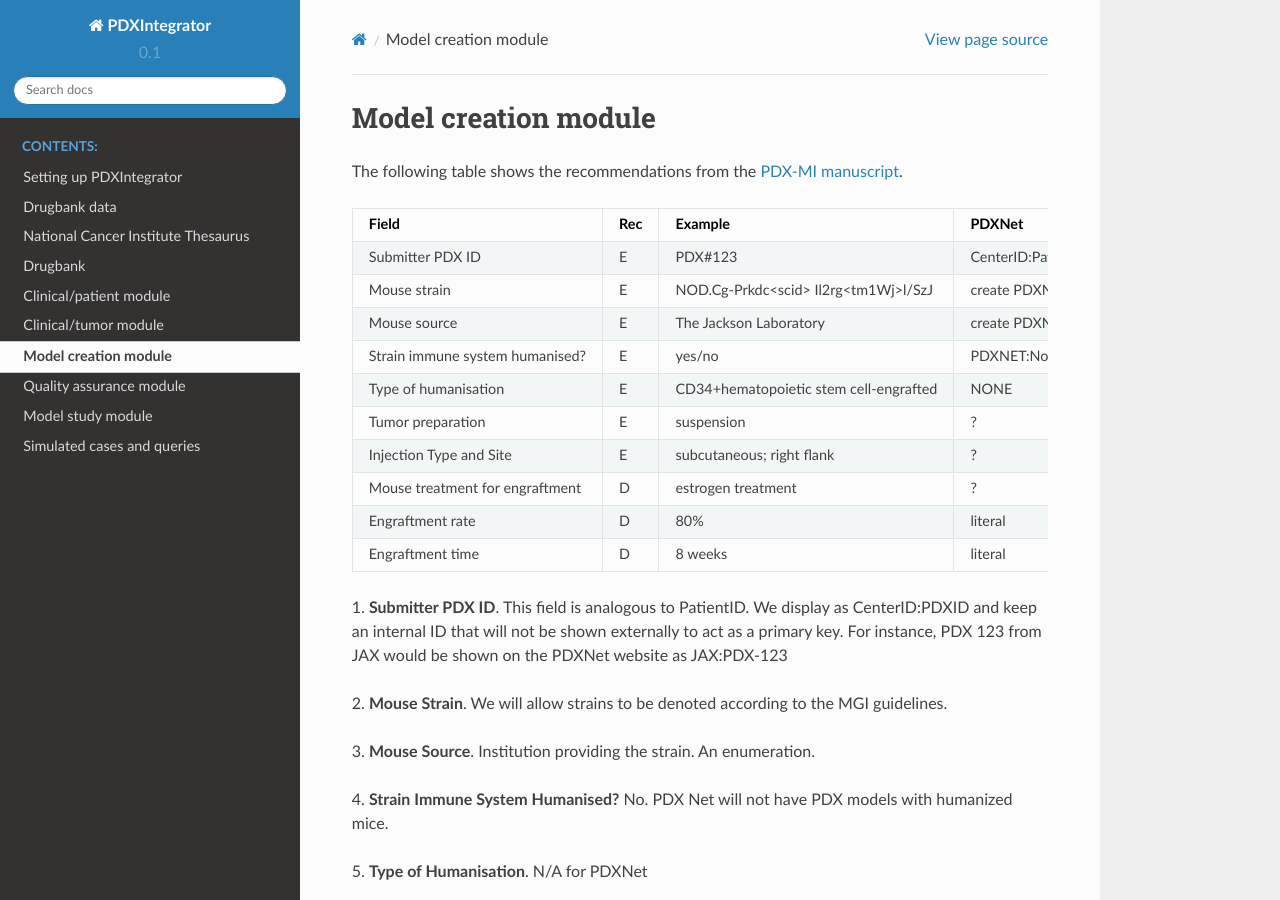
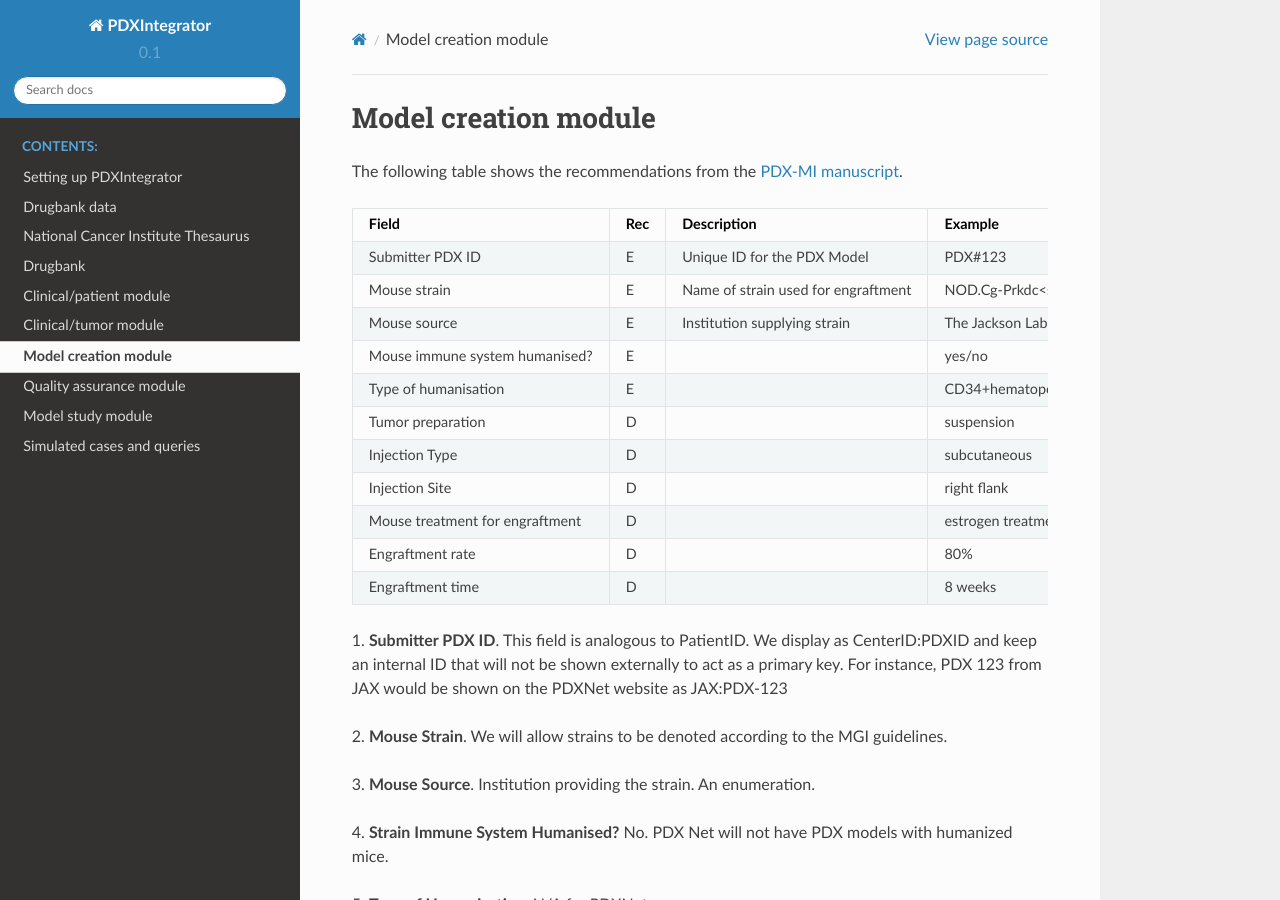
Before and after one commit to TheJacksonLaboratory/PDXintegrator, a Sphinx documentation site: the page built from docs/modelcreation.rst, in a window 1280 px wide and 900 px high. Built offline with Sphinx 7.4.7 and the Read the Docs theme 2.0.0, drawn with Linux system fonts in a browser that asks for light colours.

Commit message:
added description column to table

```diff
--- a/docs/modelcreation.rst
+++ b/docs/modelcreation.rst
@@ -4,29 +4,31 @@ Model creation module
 The following table shows the recommendations from the  `PDX-MI manuscript <https://www.ncbi.nlm.nih.gov/pubmed/29092942/>`_.
 
 
-+--------------------------------+-----+--------------------------------------+------------------------------------------------+
-| Field                          | Rec | Example                              |  PDXNet                                        |
-+================================+=====+======================================+================================================+
-| Submitter PDX     ID           | E   | PDX#123                              | CenterID:PatientID                             |
-+--------------------------------+-----+--------------------------------------+------------------------------------------------+
-| Mouse strain                   | E   |NOD.Cg-Prkdc<scid> Il2rg<tm1Wj>l/SzJ  | create PDXNet classes?                         |
-+--------------------------------+-----+--------------------------------------+------------------------------------------------+
-| Mouse source                   | E   |The Jackson Laboratory                | create PDXNet classes?                         |
-+--------------------------------+-----+--------------------------------------+------------------------------------------------+
-| Strain immune system humanised?| E   |yes/no                                |  PDXNET:No  (No humanized mice in PDXNet)      |
-+--------------------------------+-----+--------------------------------------+------------------------------------------------+
-| Type of humanisation           | E   |CD34+hematopoietic stem cell-engrafted|  NONE                                          |
-+--------------------------------+-----+--------------------------------------+------------------------------------------------+
-| Tumor preparation              | E   |suspension                            | ?                                              |
-+--------------------------------+-----+--------------------------------------+------------------------------------------------+
-| Injection Type and Site        | E   |subcutaneous; right flank             | ?                                              |
-+--------------------------------+-----+--------------------------------------+------------------------------------------------+
-| Mouse treatment for engraftment| D   |estrogen    treatment                 | ?                                              |
-+--------------------------------+-----+--------------------------------------+------------------------------------------------+
-| Engraftment rate               | D   |80%                                   | literal                                        |
-+--------------------------------+-----+--------------------------------------+------------------------------------------------+
-| Engraftment time               | D   |8 weeks                               | literal                                        |
-+--------------------------------+-----+--------------------------------------+------------------------------------------------+
++--------------------------------+-----+--------------------------------------+--------------------------------------+------------------------------------------------+
+| Field                          | Rec | Description                          | Example                              |  PDXNet                                        |
++================================+=====+======================================+======================================+================================================+
+| Submitter PDX ID               | E   | Unique ID for the PDX Model          | PDX#123                              | CenterID:PatientID                             |
++--------------------------------+-----+--------------------------------------+--------------------------------------+------------------------------------------------+
+| Mouse strain                   | E   | Name of strain used for engraftment  |NOD.Cg-Prkdc<scid> Il2rg<tm1Wj>l/SzJ  | create PDXNet classes?                         |
++--------------------------------+-----+--------------------------------------+--------------------------------------+------------------------------------------------+
+| Mouse source                   | E   | Institution supplying strain         |The Jackson Laboratory                | create PDXNet classes?                         |
++--------------------------------+-----+--------------------------------------+--------------------------------------+------------------------------------------------+
+| Mouse immune system humanised? | E   |                                      |yes/no                                | PDXNET:No  (No humanized mice in PDXNet)       |
++--------------------------------+-----+--------------------------------------+--------------------------------------+------------------------------------------------+
+| Type of humanisation           | E   |                                      |CD34+hematopoietic stem cell-engrafted| NONE                                           |
++--------------------------------+-----+--------------------------------------+--------------------------------------+------------------------------------------------+
+| Tumor preparation              | D   |                                      |suspension                            | ?                                              |
++--------------------------------+-----+--------------------------------------+--------------------------------------+------------------------------------------------+
+| Injection Type                 | D   |                                      |subcutaneous                          | ?                                              |
++--------------------------------+-----+--------------------------------------+--------------------------------------+------------------------------------------------+
+| Injection Site                 | D   |                                      |right flank                           | ?                                              |
++--------------------------------+-----+--------------------------------------+--------------------------------------+------------------------------------------------+
+| Mouse treatment for engraftment| D   |                                      |estrogen    treatment                 | ?                                              |
++--------------------------------+-----+--------------------------------------+--------------------------------------+------------------------------------------------+
+| Engraftment rate               | D   |                                      |80%                                   | literal                                        |
++--------------------------------+-----+--------------------------------------+--------------------------------------+------------------------------------------------+
+| Engraftment time               | D   |                                      |8 weeks                               | literal                                        |
++--------------------------------+-----+--------------------------------------+--------------------------------------+------------------------------------------------+
 
 1. **Submitter PDX ID**.
 This field is analogous to PatientID. We display as CenterID:PDXID and keep an internal ID that will not be shown
```
